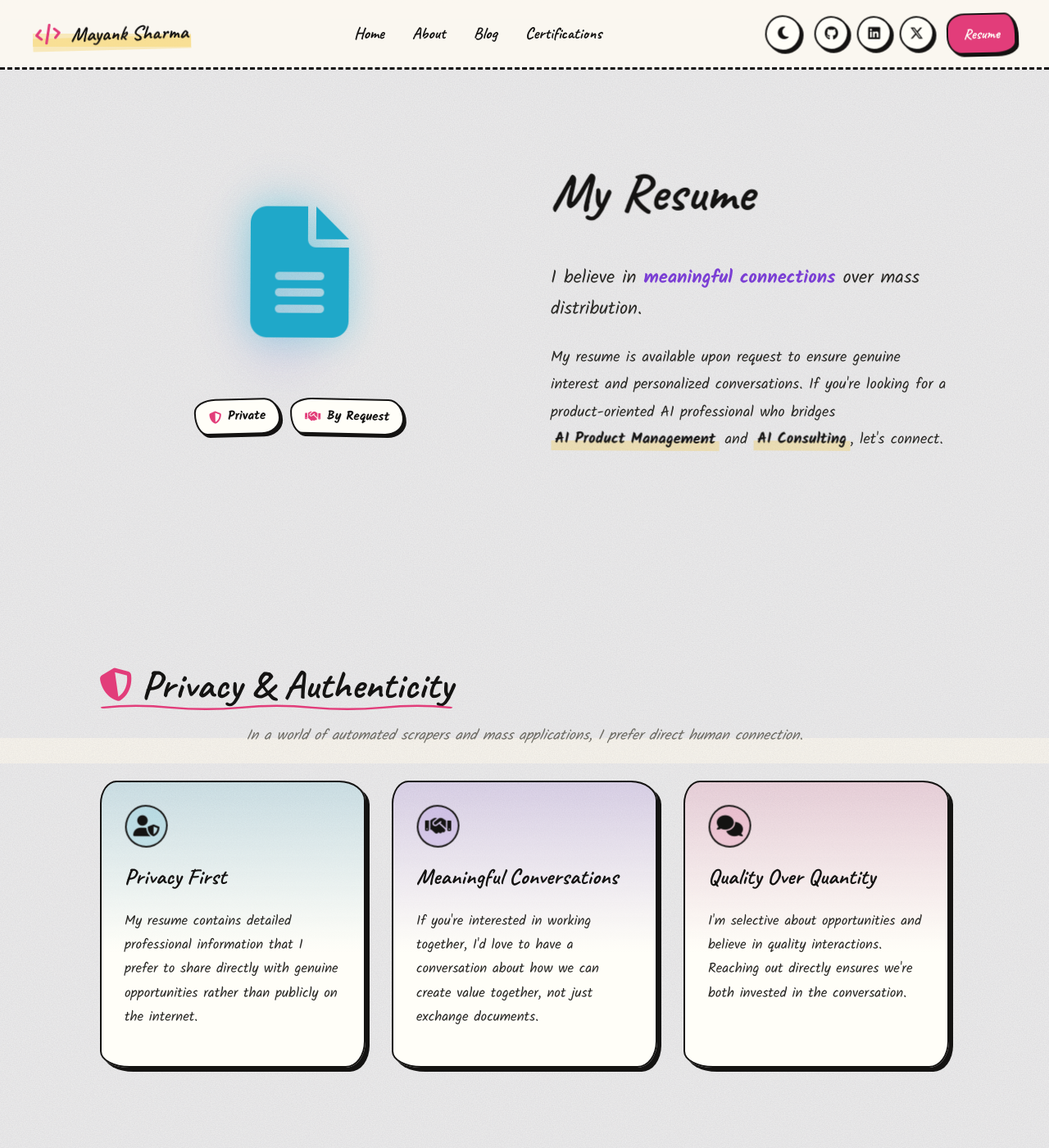
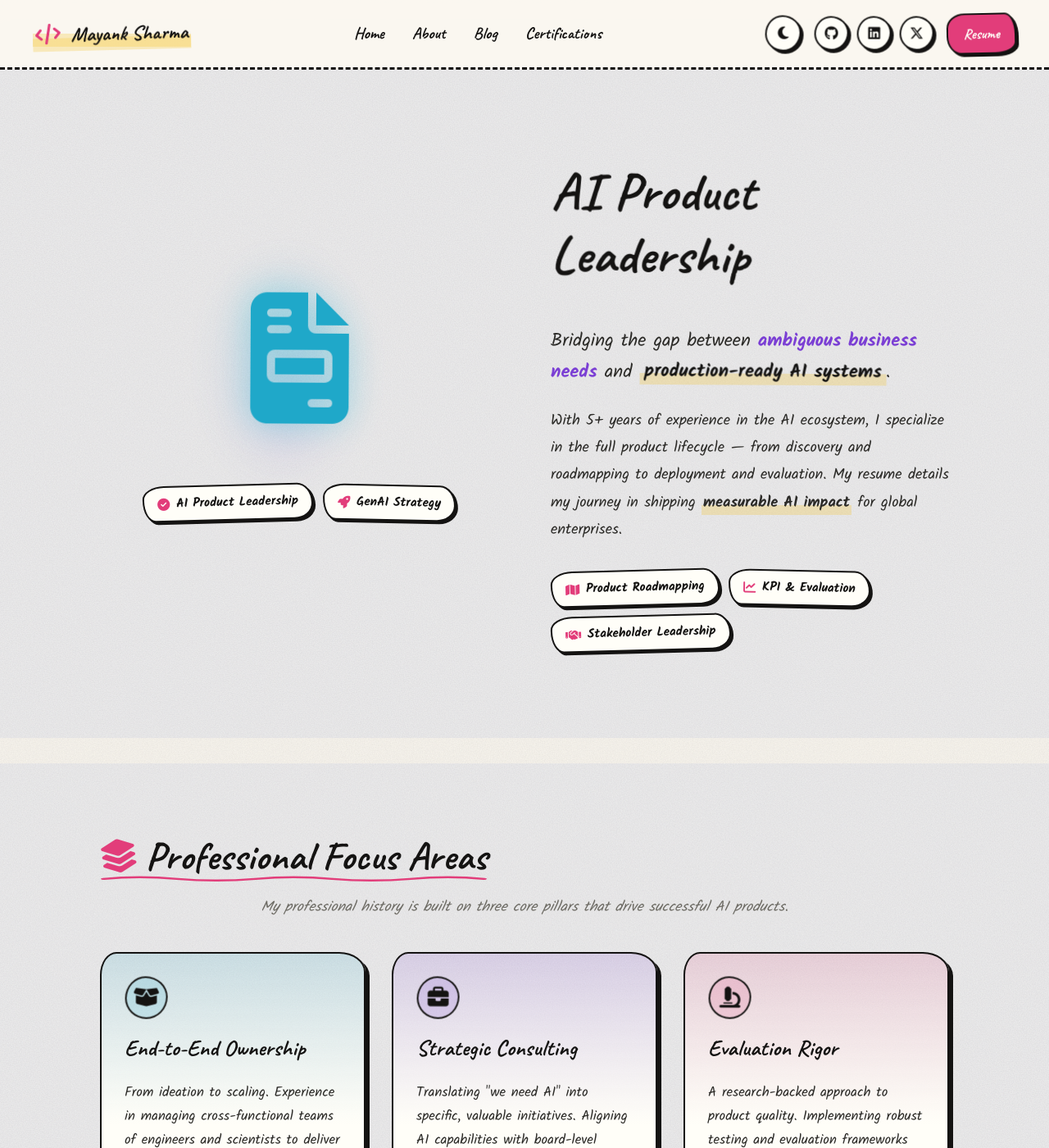
Before and after one commit to mayank1101/mayank1101.github.io, a Jekyll site: the page built from resume.html, in a window 1280 px wide and 1400 px high. Shown: the whole window at 82% size. Built offline with Jekyll 4.4.1, drawn with Linux system fonts in a browser that asks for light colours; some web fonts are replaced; some of the changed text lies outside the part shown.

Commit message:
updated resume.html more AI-Product Manager Role focused

```diff
--- a/resume.html
+++ b/resume.html
@@ -1,7 +1,7 @@
 ---
 layout: page
-title: Resume
-description: Mayank Sharma's Resume - Available upon request. Contact me for AI Product Management, AI Consulting, and GenAI product leadership opportunities.
+title: AI Product Manager Resume
+description: Professional resume of Mayank Sharma - AI Product Manager & Consultant. Focused on translating business problems into high-impact AI systems. Available upon request.
 ---
 
 <!-- Resume Hero -->
@@ -12,69 +12,71 @@ description: Mayank Sharma's Resume - Available upon request. Contact me for AI
             <div class="resume-icon-wrapper">
                 <div class="resume-icon-glow"></div>
                 <div class="resume-icon">
-                    <i class="fas fa-file-alt"></i>
+                    <i class="fas fa-file-invoice"></i>
                 </div>
             </div>
             <div class="badges resume-badges">
                 <span class="resume-badge-cyan">
-                    <i class="fas fa-shield-alt"></i> Private
+                    <i class="fas fa-check-circle"></i> AI Product Leadership
                 </span>
                 <span class="resume-badge-purple">
-                    <i class="fas fa-handshake"></i> By Request
+                    <i class="fas fa-rocket"></i> GenAI Strategy
                 </span>
             </div>
         </div>
 
         <!-- Content -->
         <div class="resume-content">
-            <h1>My Resume</h1>
+            <h1>AI Product Leadership</h1>
             <p class="lead">
-                I believe in <span class="accent-purple">meaningful connections</span> over mass distribution.
+                Bridging the gap between <span class="accent-purple">ambiguous business needs</span> and <span class="hero-highlight">production-ready AI systems</span>.
             </p>
             <p class="description">
-                My resume is available upon request to ensure genuine interest and personalized conversations. If you're looking for a product-oriented AI professional who bridges <span class="hero-highlight">AI Product Management</span> and <span class="hero-highlight">AI Consulting</span>, let's connect.
+                With 5+ years of experience in the AI ecosystem, I specialize in the full product lifecycle — from discovery and roadmapping to deployment and evaluation. My resume details my journey in shipping <strong>measurable AI impact</strong> for global enterprises.
             </p>
+            <div class="badges" style="margin-top: 1.5rem; justify-content: flex-start;">
+                <span><i class="fas fa-map"></i> Product Roadmapping</span>
+                <span><i class="fas fa-chart-line"></i> KPI & Evaluation</span>
+                <span><i class="fas fa-handshake"></i> Stakeholder Leadership</span>
+            </div>
         </div>
     </div>
 </div>
 
 <!-- Why Upon Request -->
 <div class="container section scroll-animate">
-    <h2><i class="fas fa-shield-alt"></i> Privacy & Authenticity</h2>
+    <h2><i class="fas fa-layer-group"></i> Professional Focus Areas</h2>
     <p class="muted" style="max-width: 800px; margin: 0 auto 2rem; text-align: center; font-size: 1.1rem;">
-        In a world of automated scrapers and mass applications, I prefer direct human connection.
+        My professional history is built on three core pillars that drive successful AI products.
     </p>
     <div class="cards">
         <div class="card scroll-animate card-cyan">
             <div class="card-icon">
-                <i class="fas fa-user-shield"></i>
+                <i class="fas fa-box-open"></i>
             </div>
-            <h3>Privacy First</h3>
+            <h3>End-to-End Ownership</h3>
             <p>
-                My resume contains detailed professional information that I prefer to share
-                directly with genuine opportunities rather than publicly on the internet.
+                From ideation to scaling. Experience in managing cross-functional teams of engineers and scientists to deliver GenAI products serving thousands of users.
             </p>
         </div>
 
         <div class="card scroll-animate card-purple">
             <div class="card-icon">
-                <i class="fas fa-handshake"></i>
+                <i class="fas fa-briefcase"></i>
             </div>
-            <h3>Meaningful Conversations</h3>
+            <h3>Strategic Consulting</h3>
             <p>
-                If you're interested in working together, I'd love to have a conversation
-                about how we can create value together, not just exchange documents.
+                Translating "we need AI" into specific, valuable initiatives. Aligning AI capabilities with board-level business objectives and measurable KPIs.
             </p>
         </div>
 
         <div class="card scroll-animate card-pink">
             <div class="card-icon">
-                <i class="fas fa-comments"></i>
+                <i class="fas fa-microscope"></i>
             </div>
-            <h3>Quality Over Quantity</h3>
+            <h3>Evaluation Rigor</h3>
             <p>
-                I'm selective about opportunities and believe in quality interactions.
-                Reaching out directly ensures we're both invested in the conversation.
+                A research-backed approach to product quality. Implementing robust testing and evaluation frameworks to ensure AI systems are reliable and safe.
             </p>
         </div>
     </div>
@@ -82,9 +84,9 @@ description: Mayank Sharma's Resume - Available upon request. Contact me for AI
 
 <!-- Request Resume Section -->
 <div class="container section scroll-animate">
-    <h2><i class="fas fa-envelope-open-text"></i> Request My Resume</h2>
+    <h2><i class="fas fa-envelope-open-text"></i> Request My Full Profile</h2>
     <p class="muted" style="max-width: 800px; margin: 0 auto 2rem; text-align: center; font-size: 1.1rem;">
-        Interested in working together? I'd love to hear from you.
+        I prefer meaningful engagement over mass distribution. Let's discuss how my AI-PM expertise aligns with your mission.
     </p>
 
     <div class="card" style="max-width: 700px; margin: 0 auto; text-align: center; padding: 3rem 2rem;">
@@ -93,17 +95,16 @@ description: Mayank Sharma's Resume - Available upon request. Contact me for AI
         </div>
         <h3 style="margin-bottom: 1rem;">Get in Touch</h3>
         <p style="margin-bottom: 2rem; line-height: 1.8;">
-            Send me an email introducing yourself and the opportunity you'd like to discuss.
-            I'll respond with my resume and we can take it from there.
+            I respond personally to every inquiry regarding <strong>AI Product Manager roles</strong>, <strong>AI Strategy Consulting</strong>, or <strong>Advisory</strong> opportunities.
         </p>
         <p style="margin-bottom: 2rem; color: var(--text-muted); font-size: 0.95rem;">
-            <strong>Please include in your email:</strong><br/>
-            • Your name and organization<br/>
-            • The opportunity or collaboration you have in mind<br/>
+            <strong>Suggested in your email:</strong><br/>
+            • Your specific focus area (GenAI, LLMOps, Product Strategy)<br/>
+            • A brief overview of the collaboration/opportunity<br/>
         </p>
         <div style="margin-top: 2.5rem;">
-            <a class="cta cta-large" href="mailto:sharma.mayank.iitjammu@gmail.com?subject=Resume%20Request%20-%20[Your%20Name]&body=Hi%20Mayank,%0D%0A%0D%0AI'm%20reaching%20out%20regarding...">
-                <i class="fas fa-envelope"></i> Email Me for Resume
+            <a class="cta cta-large" href="mailto:sharma.mayank.iitjammu@gmail.com?subject=AI%20PM%20Resume%20Request%20-%20[Your%20Name]&body=Hi%20Mayank,%0D%0A%0D%0AI'm%20reaching%20out%20to%20discuss%20an%20AI%20Product%20Management%20opportunity...">
+                <i class="fas fa-envelope"></i> Email for Resume
             </a>
         </div>
         <p style="margin-top: 1.5rem; font-size: 0.9rem; color: var(--text-muted);">
@@ -114,19 +115,16 @@ description: Mayank Sharma's Resume - Available upon request. Contact me for AI
 
 <!-- Alternative Contact Options -->
 <div class="container section scroll-animate">
-    <h2><i class="fas fa-network-wired"></i> Connect on Other Platforms</h2>
-    <p class="muted" style="max-width: 800px; margin: 0 auto 2rem; text-align: center; font-size: 1.1rem;">
-        Prefer a different platform? You can also reach out on professional networks.
-    </p>
+    <h2><i class="fas fa-network-wired"></i> Digital Profile</h2>
     <div style="display: flex; gap: 1rem; justify-content: center; margin-top: 2rem; flex-wrap: wrap;">
         <a class="cta-secondary" href="https://www.linkedin.com/in/sharma-mayank-m11" target="_blank">
-            <i class="fab fa-linkedin"></i> Connect on LinkedIn
+            <i class="fab fa-linkedin"></i> LinkedIn Portfolio
         </a>
         <a class="cta-secondary" href="https://github.com/mayank1101" target="_blank">
-            <i class="fab fa-github"></i> View GitHub Profile
+            <i class="fab fa-github"></i> Technical Projects
         </a>
         <a class="cta-secondary" href="https://x.com/sharma_mayank11" target="_blank">
-            <i class="fab fa-x-twitter"></i> Follow on Twitter
+            <i class="fab fa-x-twitter"></i> AI Perspectives
         </a>
     </div>
 </div>
@@ -134,19 +132,16 @@ description: Mayank Sharma's Resume - Available upon request. Contact me for AI
 <!-- Quick Links -->
 <div class="container section scroll-animate">
     <div class="about-story" style="text-align: center; background: var(--card-bg); padding: 2rem; border-radius: 12px; border: 1px solid var(--card-border);">
-        <h3 style="margin-bottom: 1rem;"><i class="fas fa-compass"></i> Explore More</h3>
+        <h3 style="margin-bottom: 1rem;"><i class="fas fa-compass"></i> Discover My Philosophy</h3>
         <p style="margin-bottom: 1.5rem;">
-            Want to learn more about my work before reaching out?
+            The best way to understand my value is through my thinking.
         </p>
         <div style="display: flex; gap: 1rem; justify-content: center; flex-wrap: wrap;">
+            <a href="/blog.html" class="cta-secondary">
+                <i class="fas fa-pen-fancy"></i> Token by Token Blog
+            </a>
             <a href="/about.html" class="cta-secondary">
-                <i class="fas fa-user"></i> About Me
-            </a>
-            <a href="/blog.html" class="cta-secondary">
-                <i class="fas fa-pen-fancy"></i> Read My Blog
-            </a>
-            <a href="/" class="cta-secondary">
-                <i class="fas fa-home"></i> Back to Home
+                <i class="fas fa-user-tie"></i> Professional Bio
             </a>
         </div>
     </div>
```
